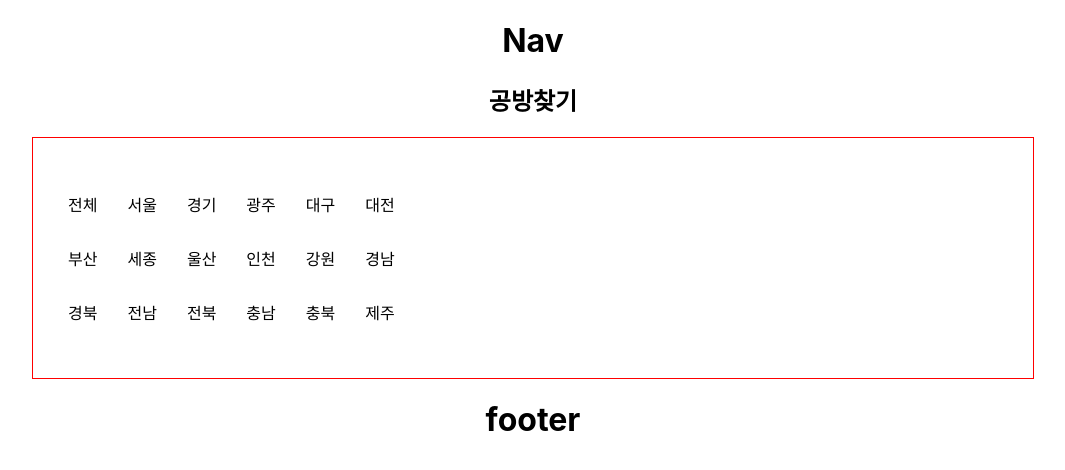
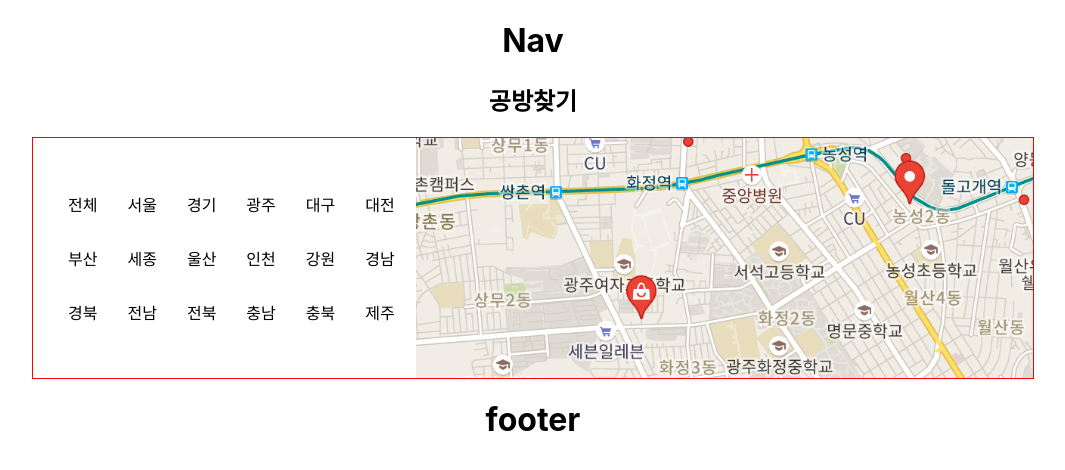
Before and after one commit to Team-NanaScript/Art_Recycle, a React (Create React App) app in the folder react-are/: page /search/local in a window 1280 px wide. Shown: the top 470 px of the page, without its empty margins (107-1172 px from the left). Built offline with nearby package versions, Linux system fonts and the light colour scheme.

Commit message:
map img 안나오는 문제 해결

```diff
--- a/react-are/src/css/SearchSection.css
+++ b/react-are/src/css/SearchSection.css
@@ -28,6 +28,7 @@ div.local_box {
 div.map_sample {
   flex: 1.7;
 
+  min-height: 30vh;
   background-image: url("../image/map.png");
   background-repeat: no-repeat;
   background-attachment: scroll;
```
